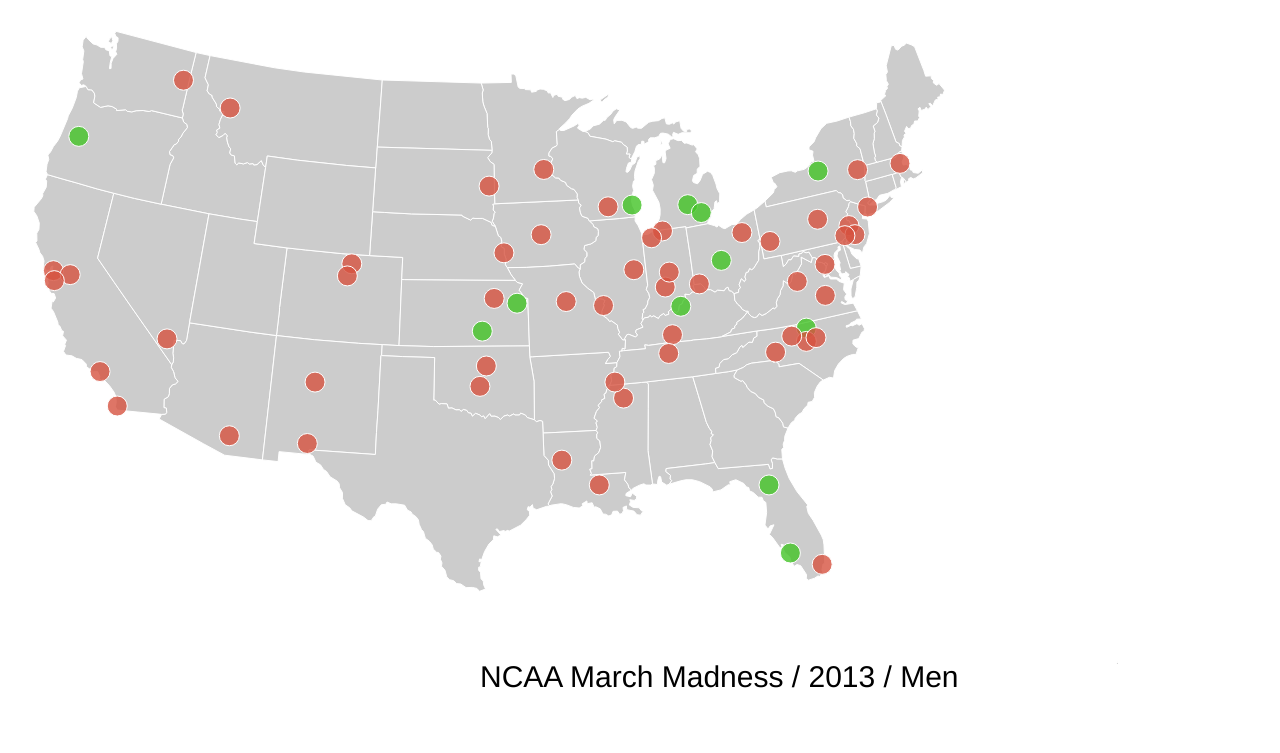
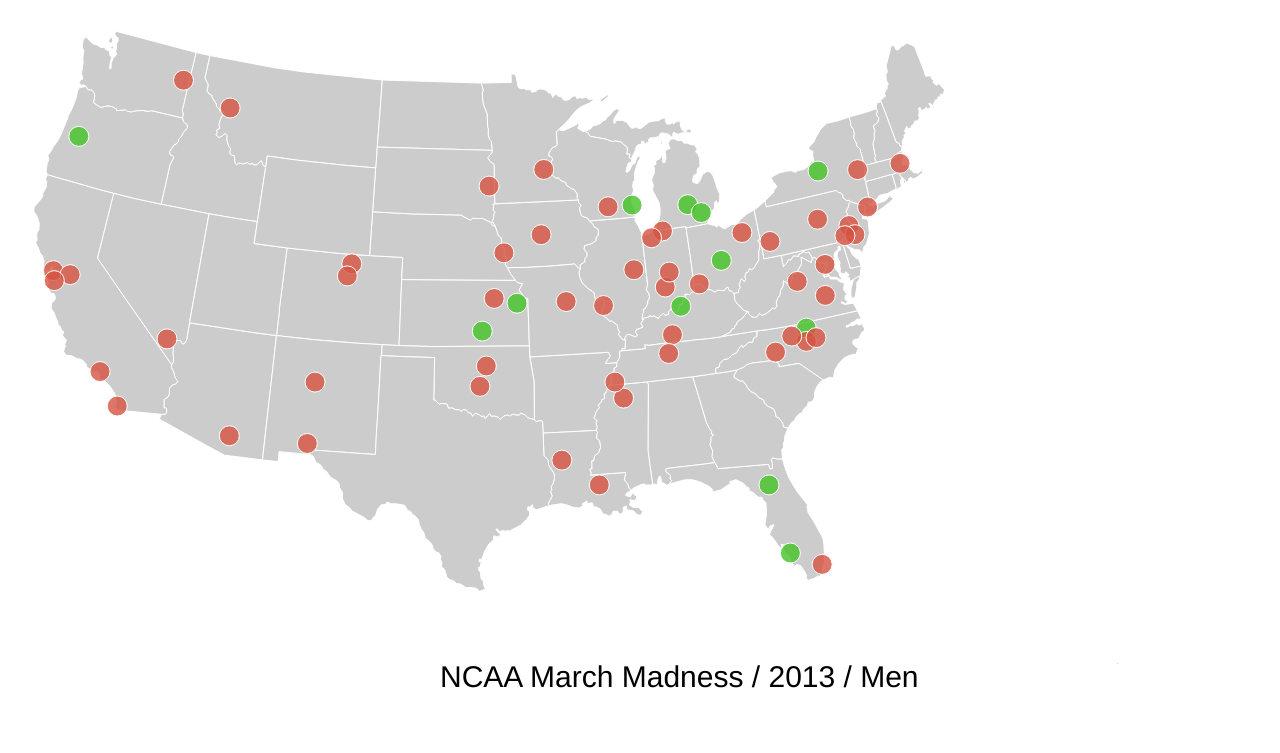
Before and after one commit to phillipsm/ncaa_2013, a plain HTML site: page web/index.html in a window 1280 px wide. Drawn offline with Linux system fonts and the light colour scheme.

Commit message:
was adjust title from right, now from left

```diff
--- a/web/style.css
+++ b/web/style.css
@@ -106,7 +106,7 @@ circle {
 	position: absolute;
 	width: 500px;
 	top: 660px;
-	right: 300px;
+	left: 440px;
 }
 
 #map_title h2 {
```
